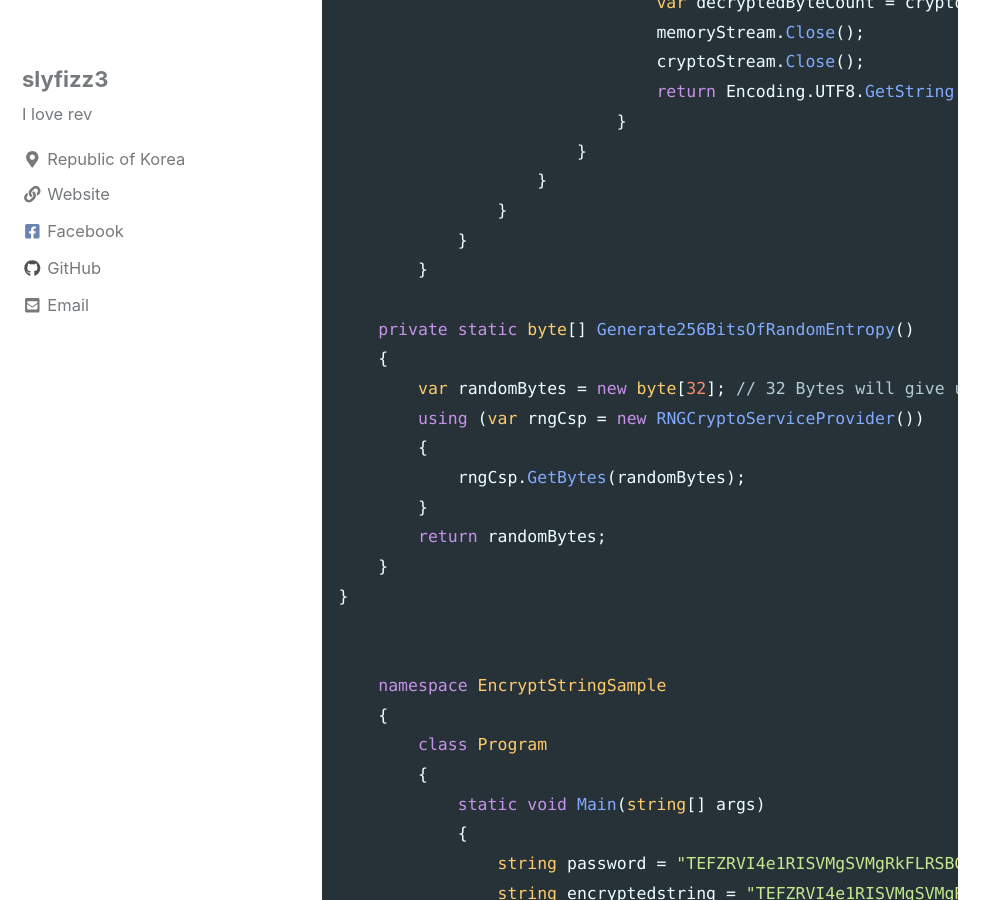
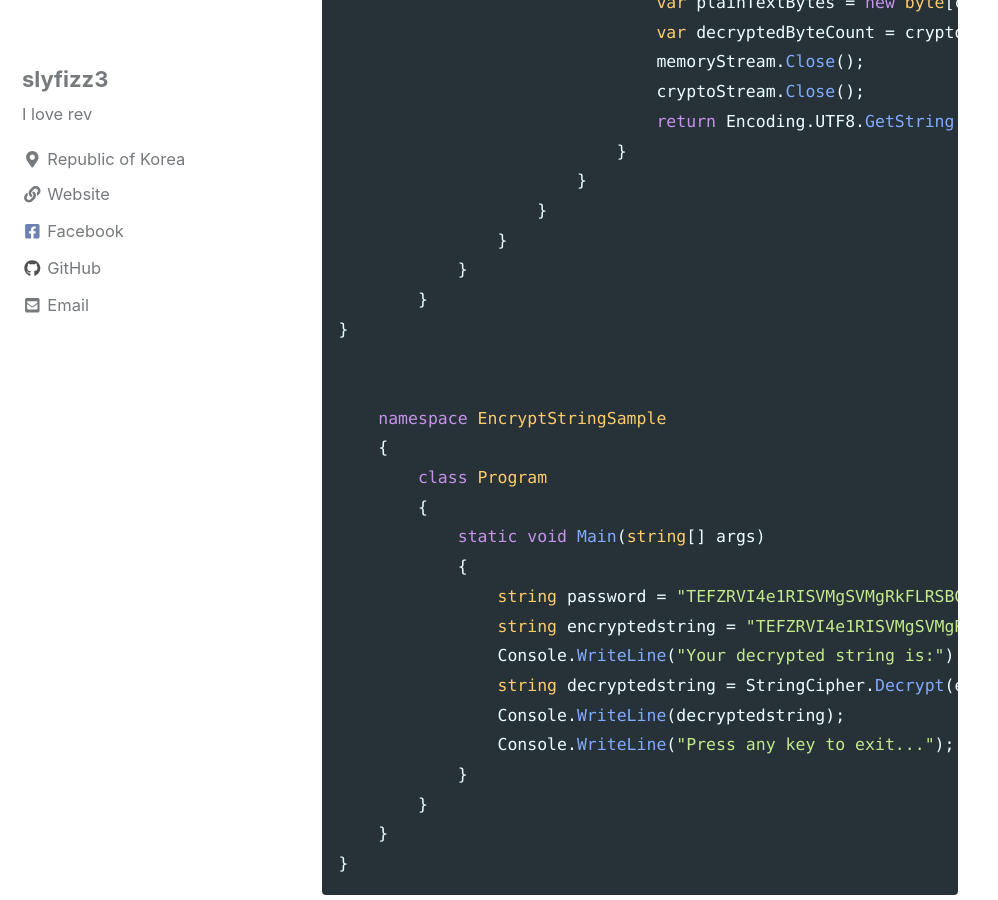
Before and after one commit to slyfizz3/slyfizz3.github.io, a Jekyll site: the page built from _posts/2019-05-23-2018Layer7ctfWhatIsWrong.md, in a window 1280 px wide and 900 px high, scrolled down 1268 px. Shown: the whole window, without its empty margins (0-998 px from the left). Built offline with Jekyll 4.4.1, drawn with Linux system fonts in a browser that asks for light colours; cached includes are drawn as plain includes; nearby versions of some CDN libraries; some of the changed text lies outside the part shown.

Commit message:
Update 2019-05-23-2018Layer7ctfWhatIsWrong.md

```diff
--- a/_posts/2019-05-23-2018Layer7ctfWhatIsWrong.md
+++ b/_posts/2019-05-23-2018Layer7ctfWhatIsWrong.md
@@ -51,16 +52,6 @@ namespace WhatIsWrong
                 }
             }
         }
-
-    private static byte[] Generate256BitsOfRandomEntropy()
-    {
-        var randomBytes = new byte[32]; // 32 Bytes will give us 256 bits.
-        using (var rngCsp = new RNGCryptoServiceProvider())
-        {
-            rngCsp.GetBytes(randomBytes);
-        }
-        return randomBytes;
-    }
 }
 
 
```
Also changed, not shown: other parts of _posts/2019-05-23-2018Layer7ctfWhatIsWrong.md (+1 -0 lines).
